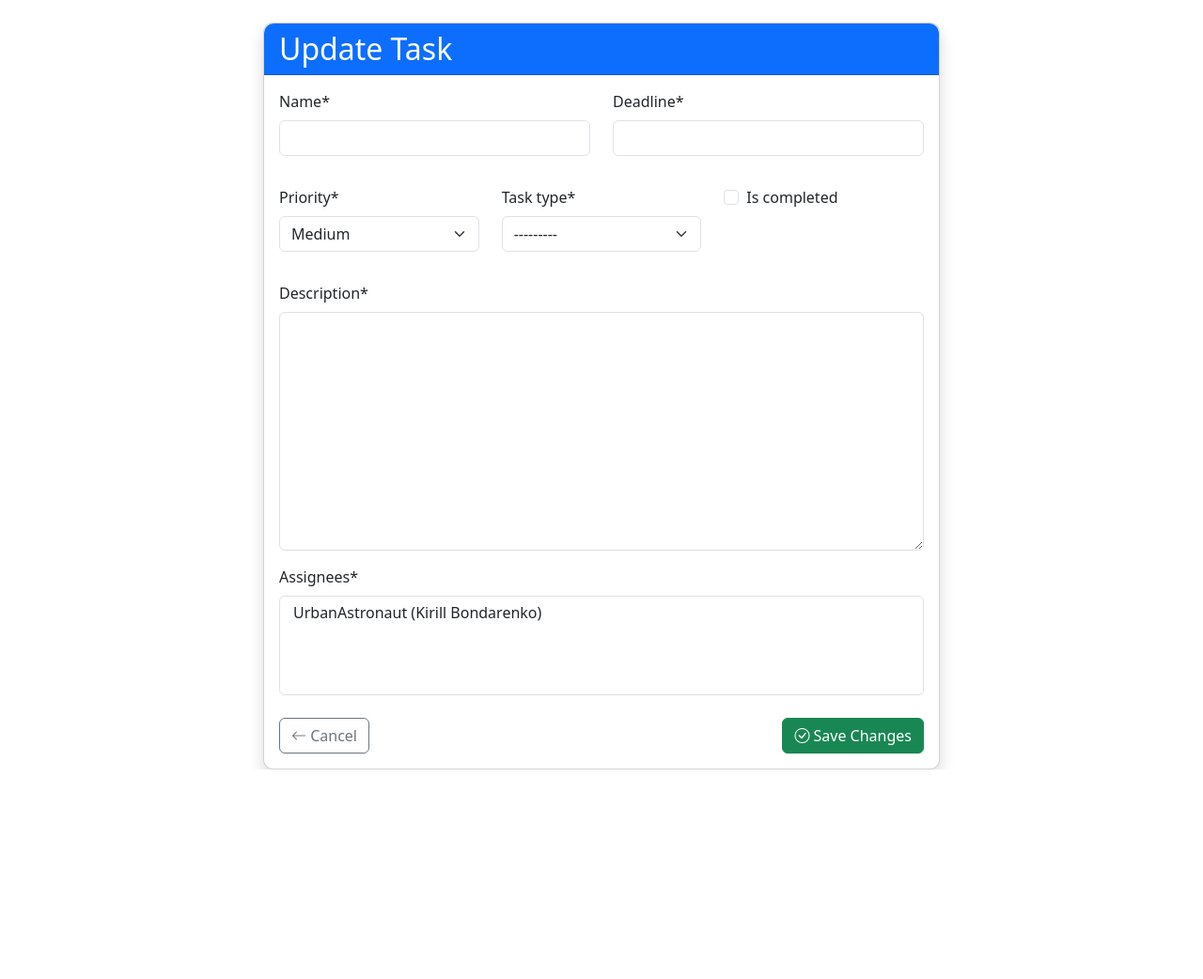
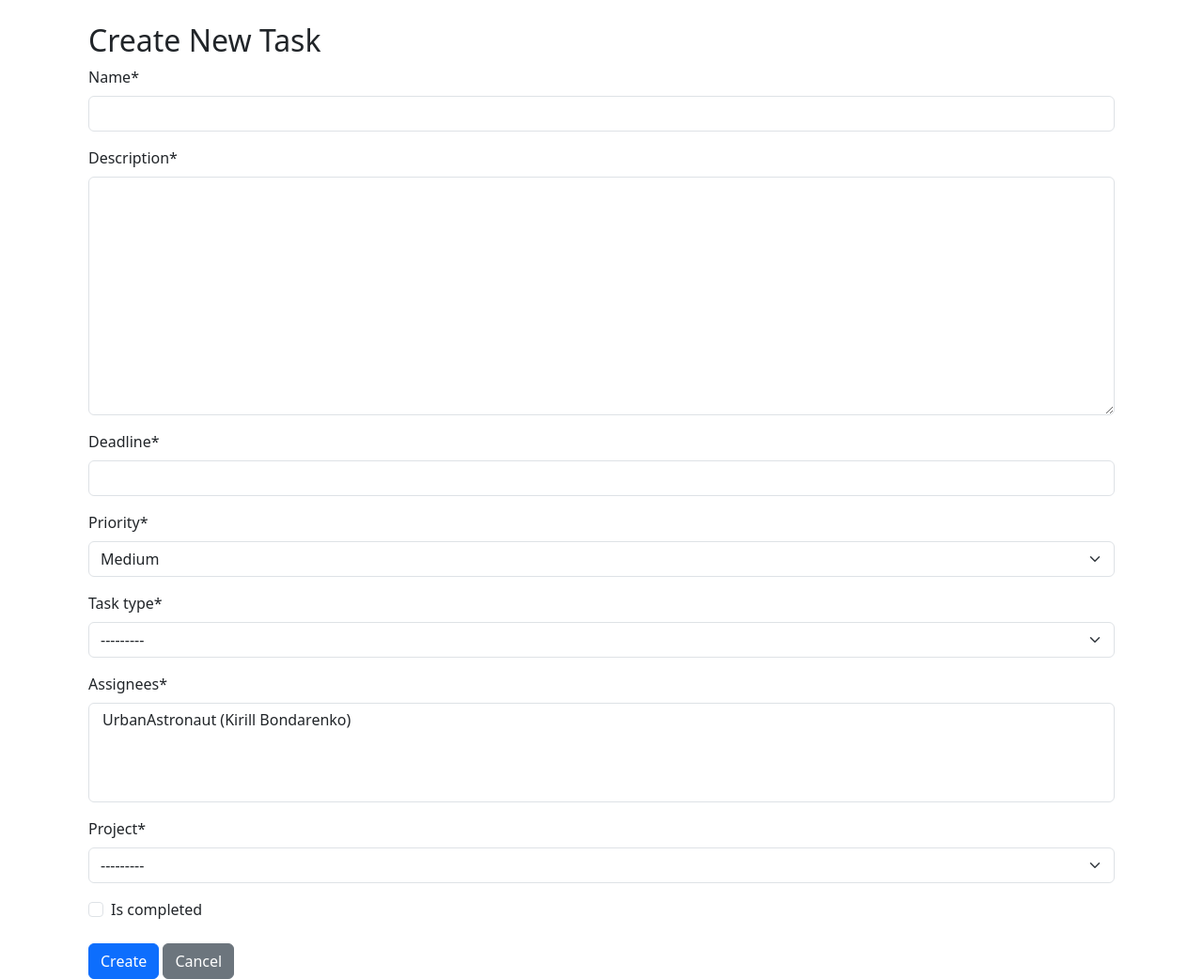
Before and after one commit to UrbanAstronaut88/it-project, a Django app: page /tasks/create/ in a window 1280 px wide. Shown: the part 56-1098 px from the top of the page at 94% size. Before the commit the page ends 875 px from the top, so only its background shows below. Run offline with Django 5.2, Linux system fonts and the light colour scheme; data comes from the database, SQL or seed files in the repository; some libraries are stand-ins or nearby versions.

Commit message:
fix: task_form.html updated html code for correct operation

```diff
--- a/templates/main/task_form.html
+++ b/templates/main/task_form.html
@@ -1,88 +1,16 @@
 {% extends "base.html" %}
 {% load crispy_forms_filters %}
-{% load crispy_forms_tags %}
 
-{% block title %}Update Task{% endblock %}
+{% block title %}Create Task{% endblock %}
 
 {% block content %}
 <div class="container mt-4">
-    <div class="row justify-content-center">
-        <div class="col-md-8">
-            <div class="card shadow">
-                <div class="card-header bg-primary text-white">
-                    <h2 class="mb-0">Update Task</h2>
-                </div>
-                <div class="card-body">
-                    <form method="post" class="needs-validation" novalidate>
-                        {% csrf_token %}
-
-                        <div class="row mb-3">
-                            <div class="col-md-6">
-                                {{ form.name|as_crispy_field }}
-                            </div>
-                            <div class="col-md-6">
-                                {{ form.deadline|as_crispy_field }}
-                            </div>
-                        </div>
-
-                        <div class="row mb-3">
-                            <div class="col-md-4">
-                                {{ form.priority|as_crispy_field }}
-                            </div>
-                            <div class="col-md-4">
-                                {{ form.task_type|as_crispy_field }}
-                            </div>
-                            <div class="col-md-4">
-                                {{ form.is_completed|as_crispy_field }}
-                            </div>
-                        </div>
-
-                        {{ form.description|as_crispy_field }}
-
-                        {% if form.tags %}
-                        <div class="mb-3">
-                            <label class="form-label">Tags</label>
-                            <div class="tag-selector">
-                                {{ form.tags }}
-                            </div>
-                        </div>
-                        {% endif %}
-
-                        {{ form.assignees|as_crispy_field }}
-
-                        <div class="d-flex justify-content-between mt-4">
-                            <a href="{% url 'main:task-detail' object.pk %}" class="btn btn-outline-secondary">
-                                <i class="bi bi-arrow-left"></i> Cancel
-                            </a>
-                            <button type="submit" class="btn btn-success">
-                                <i class="bi bi-check-circle"></i> Save Changes
-                            </button>
-                        </div>
-                    </form>
-                </div>
-            </div>
-        </div>
-    </div>
+  <h2>Create New Task</h2>
+  <form method="post">
+    {% csrf_token %}
+    {{ form|crispy }}
+    <button type="submit" class="btn btn-primary mt-2">Create</button>
+    <a href="{% url 'main:task-list' %}" class="btn btn-secondary mt-2">Cancel</a>
+  </form>
 </div>
-
-<style>
-    /* временное решение, не забыть перенести стили в отдельный модуль */
-    .card {
-        border-radius: 10px;
-    }
-    .card-header {
-        border-radius: 10px 10px 0 0 !important;
-    }
-    .tag-selector {
-        display: flex;
-        flex-wrap: wrap;
-        gap: 8px;
-    }
-    .tag-selector .form-check {
-        margin-right: 10px;
-    }
-    select[multiple] {
-        height: auto;
-    }
-</style>
 {% endblock %}
```
